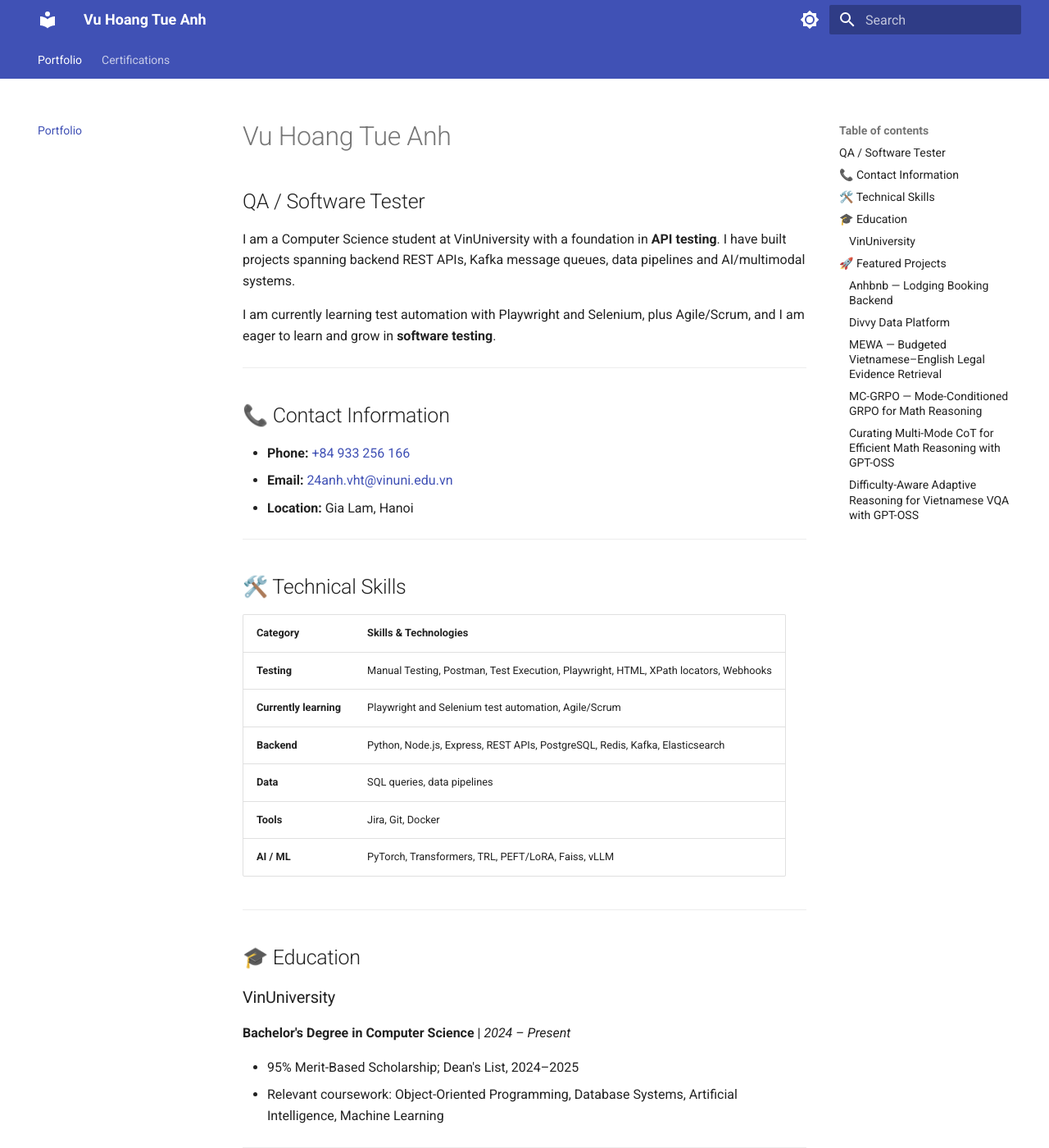
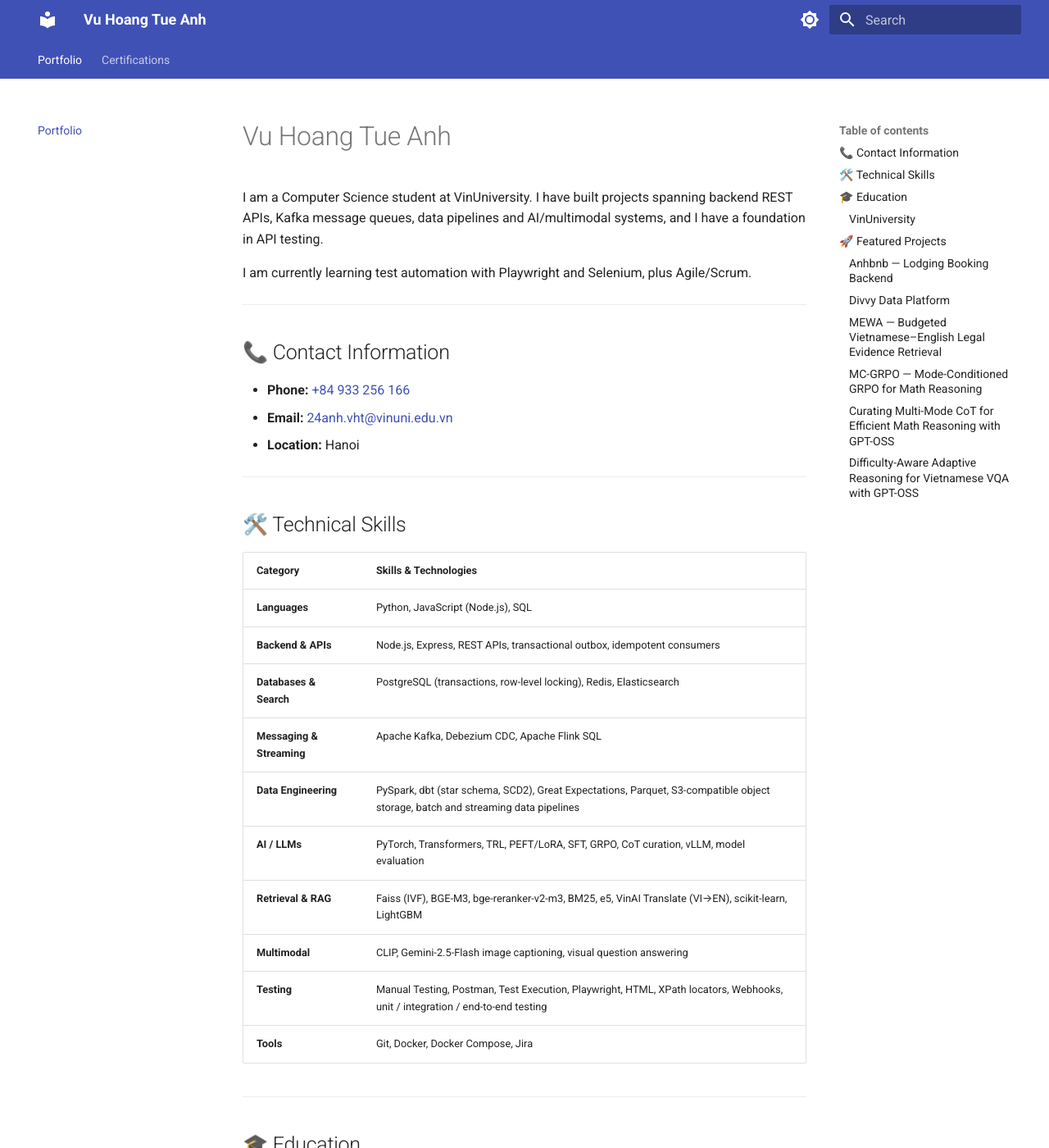
Before and after one commit to tertueanhvu/tertueanhvu.github.io, an MkDocs documentation site: the page built from docs/index.md, in a window 1280 px wide and 1400 px high. Shown: the whole window at 82% size. Built offline with MkDocs 1.6.1 and Material for MkDocs 9.7.7, drawn with Linux system fonts in a browser that asks for light colours.

Commit message:
Make portfolio role-neutral, expand skills

```diff
--- a/docs/index.md
+++ b/docs/index.md
@@ -1,10 +1,8 @@
 # Vu Hoang Tue Anh
 
-## QA / Software Tester
+I am a Computer Science student at VinUniversity. I have built projects spanning backend REST APIs, Kafka message queues, data pipelines and AI/multimodal systems, and I have a foundation in API testing.
 
-I am a Computer Science student at VinUniversity with a foundation in **API testing**. I have built projects spanning backend REST APIs, Kafka message queues, data pipelines and AI/multimodal systems.
-
-I am currently learning test automation with Playwright and Selenium, plus Agile/Scrum, and I am eager to learn and grow in **software testing**.
+I am currently learning test automation with Playwright and Selenium, plus Agile/Scrum.
 
 ---
 
@@ -12,7 +10,7 @@ I am currently learning test automation with Playwright and Selenium, plus Agile
 
 - **Phone:** [+84 933 256 166](tel:+84933256166)
 - **Email:** [24anh.vht@vinuni.edu.vn](mailto:24anh.vht@vinuni.edu.vn)
-- **Location:** Gia Lam, Hanoi
+- **Location:** Hanoi
 
 ---
 
@@ -20,12 +18,16 @@ I am currently learning test automation with Playwright and Selenium, plus Agile
 
 | **Category** | **Skills & Technologies** |
 |---|---|
-| **Testing** | Manual Testing, Postman, Test Execution, Playwright, HTML, XPath locators, Webhooks |
-| **Currently learning** | Playwright and Selenium test automation, Agile/Scrum |
-| **Backend** | Python, Node.js, Express, REST APIs, PostgreSQL, Redis, Kafka, Elasticsearch |
-| **Data** | SQL queries, data pipelines |
-| **Tools** | Jira, Git, Docker |
-| **AI / ML** | PyTorch, Transformers, TRL, PEFT/LoRA, Faiss, vLLM |
+| **Languages** | Python, JavaScript (Node.js), SQL |
+| **Backend & APIs** | Node.js, Express, REST APIs, transactional outbox, idempotent consumers |
+| **Databases & Search** | PostgreSQL (transactions, row-level locking), Redis, Elasticsearch |
+| **Messaging & Streaming** | Apache Kafka, Debezium CDC, Apache Flink SQL |
+| **Data Engineering** | PySpark, dbt (star schema, SCD2), Great Expectations, Parquet, S3-compatible object storage, batch and streaming data pipelines |
+| **AI / LLMs** | PyTorch, Transformers, TRL, PEFT/LoRA, SFT, GRPO, CoT curation, vLLM, model evaluation |
+| **Retrieval & RAG** | Faiss (IVF), BGE-M3, bge-reranker-v2-m3, BM25, e5, VinAI Translate (VI→EN), scikit-learn, LightGBM |
+| **Multimodal** | CLIP, Gemini-2.5-Flash image captioning, visual question answering |
+| **Testing** | Manual Testing, Postman, Test Execution, Playwright, HTML, XPath locators, Webhooks, unit / integration / end-to-end testing |
+| **Tools** | Git, Docker, Docker Compose, Jira |
 
 ---
 
--- a/mkdocs.yml
+++ b/mkdocs.yml
@@ -1,5 +1,5 @@
 site_name: Vu Hoang Tue Anh
-site_description: Portfolio of Vu Hoang Tue Anh — QA / Software Tester
+site_description: Portfolio of Vu Hoang Tue Anh
 site_url: https://tertueanhvu.github.io/
 copyright: © 2026 Vu Hoang Tue Anh
 
```
